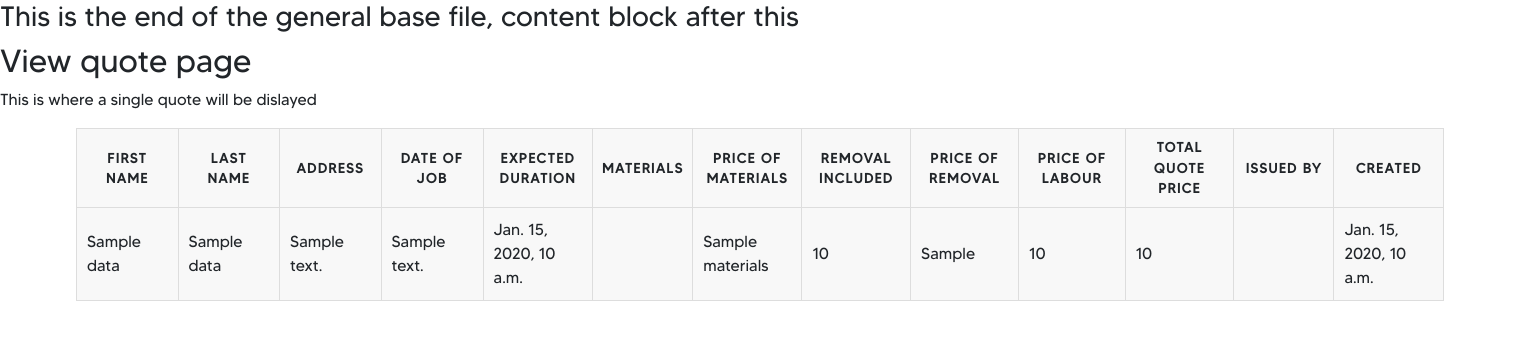
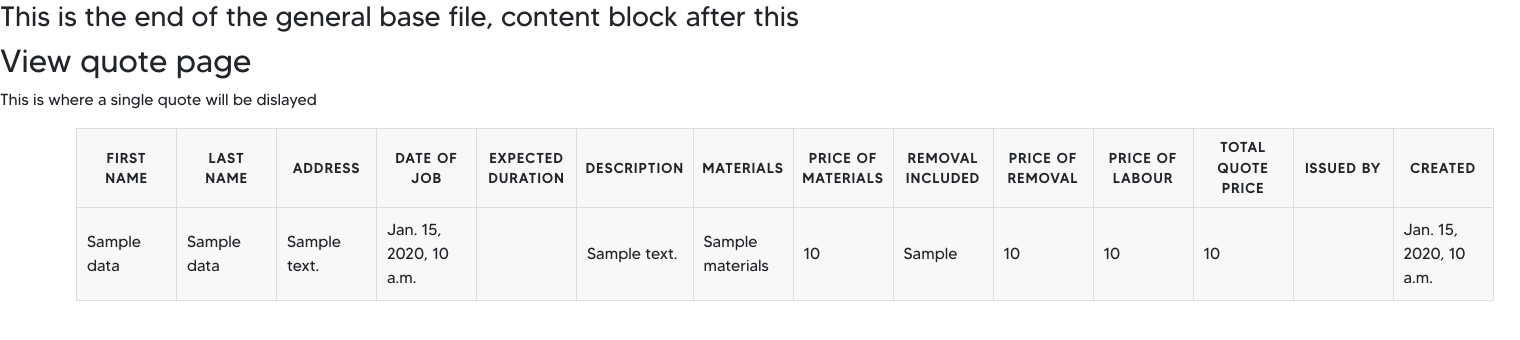
Before and after one commit to jackkeepin/Frenchay-Fencing-Management-Service, a Django app: template quote/templates/quote/view_quote.html in a window 1520 px wide. Shown: the part 60-400 px from the top of the page. Run offline with Django 3.2, Linux system fonts and the light colour scheme; the template is opened without the code that fills it: most values are stand-ins (such as "Sample title", 1, 10 or a date in 2020); some libraries are stand-ins or nearby versions.

Commit message:
Corrected fields in view quote page

```diff
--- a/quote/templates/quote/view_quote.html
+++ b/quote/templates/quote/view_quote.html
@@ -19,6 +19,7 @@
                 <th>Address</th>
                 <th>Date of job</th>
                 <th>Expected duration</th>
+                <th>Description</th>
                 <th>Materials</th>
                 <th>Price of materials</th>
                 <th>Removal included</th>
@@ -35,14 +36,15 @@
                 <tr>
                     <td data-label="First name">{{ data.customer_first_name }}</td>
                     <td data-label="Last name">{{ data.customer_last_name }}</td>
-                    <td data-label="Description">{{ data.job_descripton }}</td>
                     <td data-label="Address">{{ data.address }}</td>
                     <td data-label="Date">{{ data.date_of_job }}</td>
                     <td data-label="Duration"></td>
+                    <td data-label="Description">{{ data.job_descripton }}</td>
                     <td data-label="Materials">{{ data.materials }}</td>
                     <td data-label="Price of Materials">{{ data.price_of_materials }}</td>
                     <td data-label="Removal included">{{ data.removal_included }}</td>
                     <td data-label="Price of removal">{{ data.price_of_removal }}</td>
+                    <td data-label="Price of labour">{{ data.price_of_labour }}</td>
                     <td data-label="Total quote price">{{ data.quote_price }}</td>
                     <td data-label="Issued by"></td>
                     <td data-label="Created">{{ data.created_at }}</td>
```
